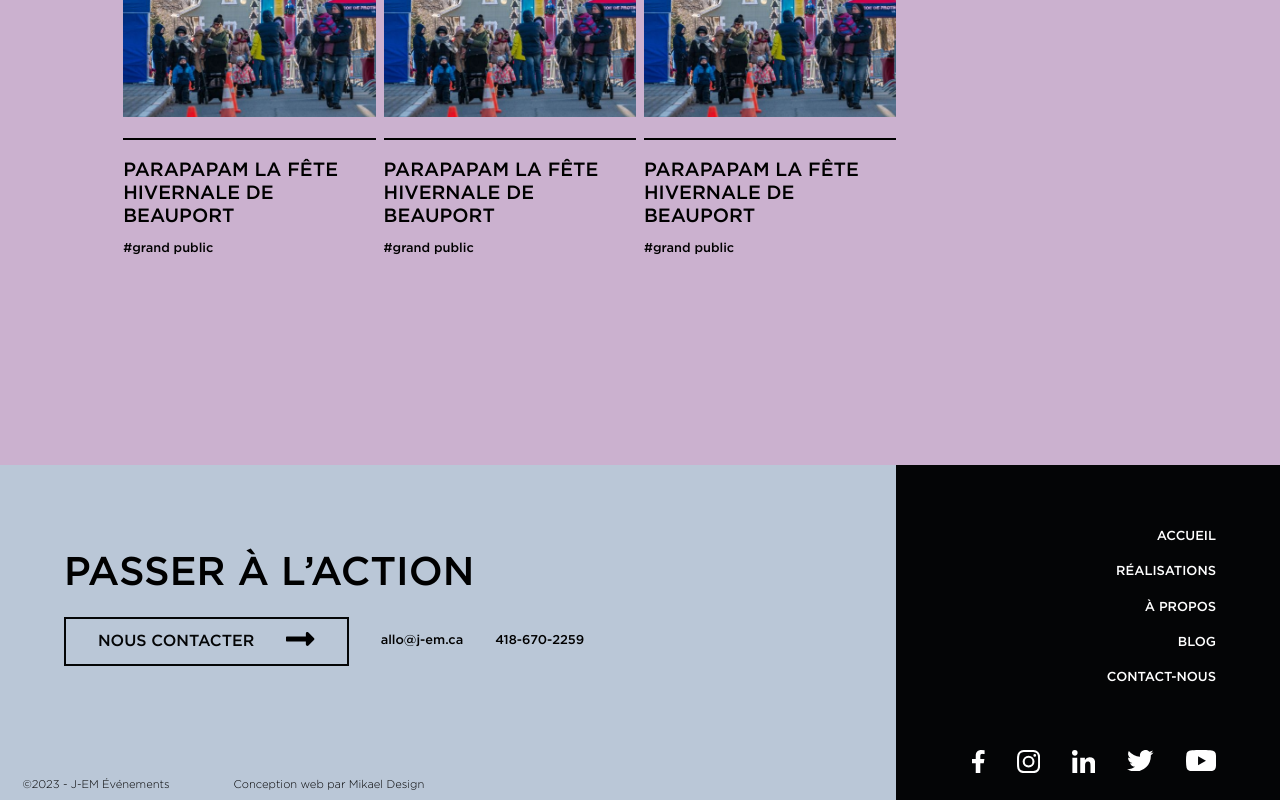
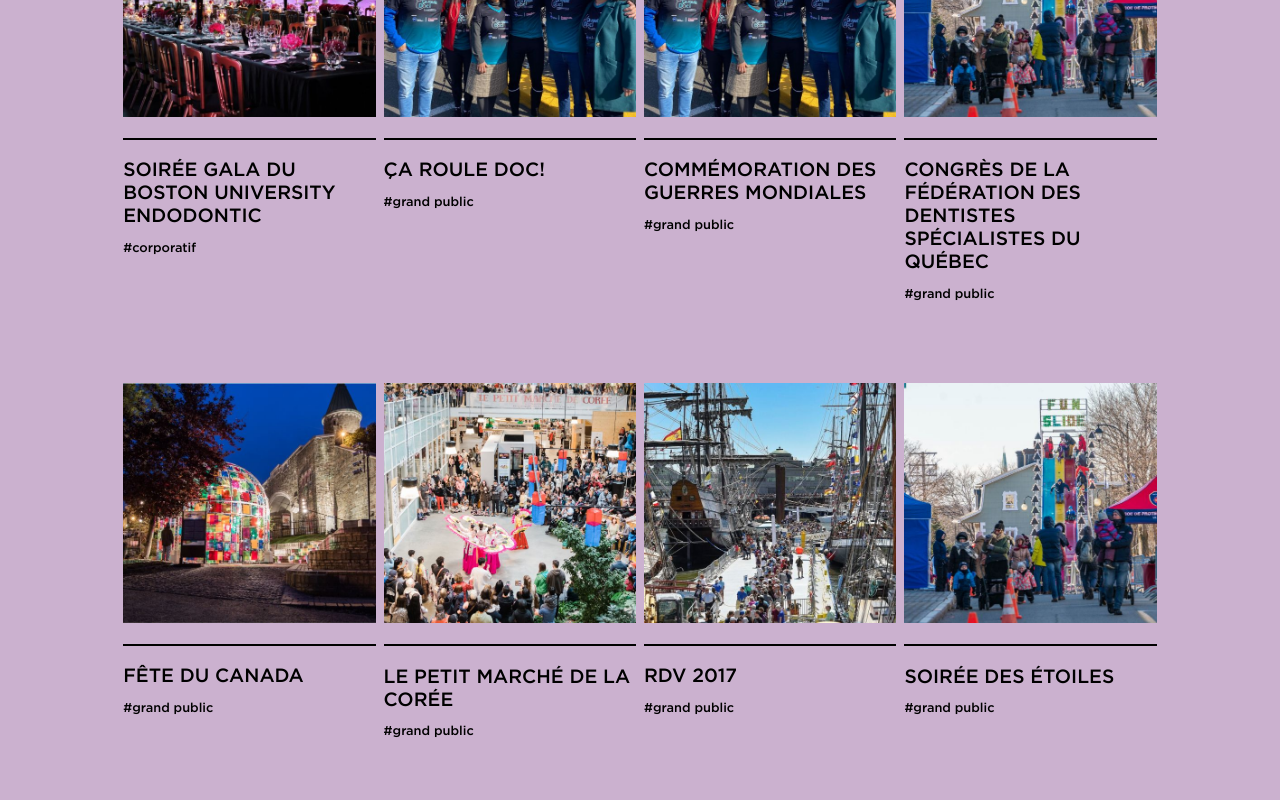
Before and after one commit to EarlPappi/j-em, a React (Create React App) app: page / in a window 1280 px wide. Shown: the part 1760-2560 px from the top of the page. Built offline with nearby package versions, Linux system fonts and the light colour scheme.

Commit message:
--commit: little refactor

```diff
--- a/src/components/Home/NosSection.jsx
+++ b/src/components/Home/NosSection.jsx
@@ -3,82 +3,10 @@ import InnerWrapper from '../wrapper/InnerWrapper'
 import Wrapper from '../wrapper/Wrapper'
 import classes from './NosSection.module.css';
 import cloud from '../../assets/Home/NosSection/cloud.png';
-import handshake from '../../assets/Home/NosSection/handshake.png';
-import param1 from '../../assets/Home/NosSection/Realisations/Parapapam_1.jpg';
-import param2 from '../../assets/Home/NosSection/Realisations/Parapapam_2.jpg';
-import gala1 from '../../assets/Home/NosSection/Realisations/66e_Gala_SCCPQ_1.jpg';
-import gala2 from '../../assets/Home/NosSection/Realisations/66e_Gala_SCCPQ_2.jpg';
-import asperos1 from '../../assets/Home/NosSection/Realisations/Aperos_vins_Bordeaux_1.jpg';
-import asperos2 from '../../assets/Home/NosSection/Realisations/Aperos_vins_Bordeaux_2.jpg';
-import atelier1 from '../../assets/Home/NosSection/Realisations/Atelier_kimchi_1.jpg';
-import atelier2 from '../../assets/Home/NosSection/Realisations/Atelier_kimchi_2.jpg';
+
+import { realisations } from './realisations';
 
 function NosSection() {
-    const realisations = [
-        {
-            title: 'PARAPAPAM la fête hivernale de Beauport',
-            category: 'Production',
-            hashtag: [
-                'grand public'
-            ],
-            main_img: param1,
-            hover_img: param2
-        },
-        {
-            title: '66e gala de la relève – SCCPQ',
-            category: 'Production',
-            hashtag: [
-                'corporatif'
-            ],
-            main_img: gala1,
-            hover_img: gala2
-        },
-        {
-            title: 'Les Apéros des vins de Bordeaux',
-            category: 'Réalisation',
-            hashtag: [
-                'grand public'
-            ],
-            main_img: asperos1,
-            hover_img: asperos2
-        },
-        {
-            title: 'Atelier de kimchi',
-            category: 'Réalisation',
-            hashtag: [
-                'grand public'
-            ],
-            main_img: atelier1,
-            hover_img: atelier2
-        },
-        {
-            title: 'PARAPAPAM la fête hivernale de Beauport',
-            category: 'Production',
-            hashtag: [
-                'grand public'
-            ],
-            main_img: param1,
-            hover_img: param2
-        },
-        {
-            title: 'PARAPAPAM la fête hivernale de Beauport',
-            category: 'Production',
-            hashtag: [
-                'grand public'
-            ],
-            main_img: param1,
-            hover_img: param2
-        },
-        {
-            title: 'PARAPAPAM la fête hivernale de Beauport',
-            category: 'Production',
-            hashtag: [
-                'grand public'
-            ],
-            main_img: param1,
-            hover_img: param2
-        },
-    ]
 
 
     return (
@@ -97,23 +25,23 @@ function NosSection() {
                         {realisations.map((realise) => {
                             return (
                                 <div>
-                                    <div className={ classes.imgCon }>
-                                        <img src={ realise.main_img } alt={ realise.title } width='100%'
-                                        onMouseOver={(e)=>{
-                                            e.currentTarget.src = `${realise.hover_img}`
-                                        }}
-                                        onMouseLeave={(e)=>{
-                                            e.currentTarget.src = `${realise.main_img}`
-                                        }}
+                                    <div className={classes.imgCon}>
+                                        <img src={realise.main_img} alt={realise.title} width='100%'
+                                            onMouseOver={(e) => {
+                                                e.currentTarget.src = `${realise.hover_img}`
+                                            }}
+                                            onMouseLeave={(e) => {
+                                                e.currentTarget.src = `${realise.main_img}`
+                                            }}
                                         />
                                     </div>
 
-                                    <h2>{ realise.title }</h2>
+                                    <h2>{realise.title}</h2>
 
-                                    <p className={ classes.hashtag }>
-                                       { realise.hashtag.map((tags)=>{
-                                        return <span>#{ tags }</span>
-                                       }) }
+                                    <p className={classes.hashtag}>
+                                        {realise.hashtag.map((tags) => {
+                                            return <span>#{tags}</span>
+                                        })}
                                     </p>
                                 </div>
                             )
--- /dev/null
+++ b/src/components/Home/realisations.js
@@ -0,0 +1,159 @@
+
+import param1 from '../../assets/Home/NosSection/Realisations/Parapapam_1.jpg';
+import param2 from '../../assets/Home/NosSection/Realisations/Parapapam_2.jpg';
+import gala1 from '../../assets/Home/NosSection/Realisations/66e_Gala_SCCPQ_1.jpg';
+import gala2 from '../../assets/Home/NosSection/Realisations/66e_Gala_SCCPQ_2.jpg';
+import asperos1 from '../../assets/Home/NosSection/Realisations/Aperos_vins_Bordeaux_1.jpg';
+import asperos2 from '../../assets/Home/NosSection/Realisations/Aperos_vins_Bordeaux_2.jpg';
+import atelier1 from '../../assets/Home/NosSection/Realisations/Atelier_kimchi_1.jpg';
+import atelier2 from '../../assets/Home/NosSection/Realisations/Atelier_kimchi_2.jpg';
+import boston from '../../assets/Home/NosSection/Realisations/BostonUE_1.jpg';
+import caroule1 from '../../assets/Home/NosSection/Realisations/Carouledoc2022_1.jpg';
+import caroule2 from '../../assets/Home/NosSection/Realisations/Carouledoc2022_2.jpg';
+import commen1 from '../../assets/Home/NosSection/Realisations/Carouledoc2022_1.jpg';
+import commen2 from '../../assets/Home/NosSection/Realisations/Carouledoc2022_2.jpg';
+import fete1 from '../../assets/Home/NosSection/Realisations/Commemoration_1.jpg';
+import fete2 from '../../assets/Home/NosSection/Realisations/Commemoration_2.jpg';
+import petite1 from '../../assets/Home/NosSection/Realisations/Marche_Coree_1.jpg';
+import petite2 from '../../assets/Home/NosSection/Realisations/Marche_Coree_2.jpg';
+import rdv1 from '../../assets/Home/NosSection/Realisations/RDV2017_1.jpg';
+import rdv2 from '../../assets/Home/NosSection/Realisations/RDV2017_2.jpg';
+
+
+export const realisations = [
+    {
+        title: 'PARAPAPAM la fête hivernale de Beauport',
+        category: 'Production',
+        hashtag: [
+            'grand public'
+        ],
+        main_img: param1,
+        hover_img: param2
+    },
+    {
+        title: '66e gala de la relève – SCCPQ',
+        category: 'Production',
+        hashtag: [
+            'corporatif'
+        ],
+        main_img: gala1,
+        hover_img: gala2
+    },
+    {
+        title: 'Les Apéros des vins de Bordeaux',
+        category: 'Réalisation',
+        hashtag: [
+            'grand public'
+        ],
+        main_img: asperos1,
+        hover_img: asperos2
+    },
+    {
+        title: 'Atelier de kimchi',
+        category: 'Réalisation',
+        hashtag: [
+            'grand public'
+        ],
+        main_img: atelier1,
+        hover_img: atelier2
+    },
+    {
+        title: 'Soirée gala du Boston University Endodontic ',
+        category: 'Production',
+        hashtag: [
+            'corporatif'
+        ],
+        main_img: boston,
+        hover_img: boston
+    },
+    {
+        title: 'Ça roule Doc!',
+        category: 'Production',
+        hashtag: [
+            'grand public'
+        ],
+        main_img: caroule1,
+        hover_img: caroule2
+    },
+    {
+        title: 'Commémoration des guerres mondiales',
+        category: 'Production',
+        hashtag: [
+            'grand public'
+        ],
+        main_img: commen1,
+        hover_img: commen2
+    },
+    {
+        title: 'Congrès de la Fédération des dentistes spécialistes du Québec ',
+        category: 'corporatif',
+        hashtag: [
+            'grand public'
+        ],
+        main_img: param1,
+        hover_img: param2
+    },
+    {
+        title: 'Fête du Canada',
+        category: 'Production',
+        hashtag: [
+            'grand public'
+        ],
+        main_img: fete1,
+        hover_img: fete2
+    },
+    {
+        title: 'Le Petit Marché de la Corée',
+        category: 'Production',
+        hashtag: [
+            'grand public'
+        ],
+        main_img: petite1,
+        hover_img: petite2
+    },
+    {
+        title: 'RDV 2017',
+        category: 'Production',
+        hashtag: [
+            'grand public'
+        ],
+        main_img: rdv1,
+        hover_img: rdv2
+    },
+    {
+        title: 'Soirée des étoiles',
+        category: 'Production',
+        hashtag: [
+            'grand public'
+        ],
+        main_img: param1,
+        hover_img: param2
+    },
+    {
+        title: 'PARAPAPAM la fête hivernale de Beauport',
+        category: 'Production',
+        hashtag: [
+            'grand public'
+        ],
+        main_img: param1,
+        hover_img: param2
+    },
+    {
+        title: 'PARAPAPAM la fête hivernale de Beauport',
+        category: 'Production',
+        hashtag: [
+            'grand public'
+        ],
+        main_img: param1,
+        hover_img: param2
+    },
+    {
+        title: 'PARAPAPAM la fête hivernale de Beauport',
+        category: 'Production',
+        hashtag: [
+            'grand public'
+        ],
+        main_img: param1,
+        hover_img: param2
+    },
+]
```
